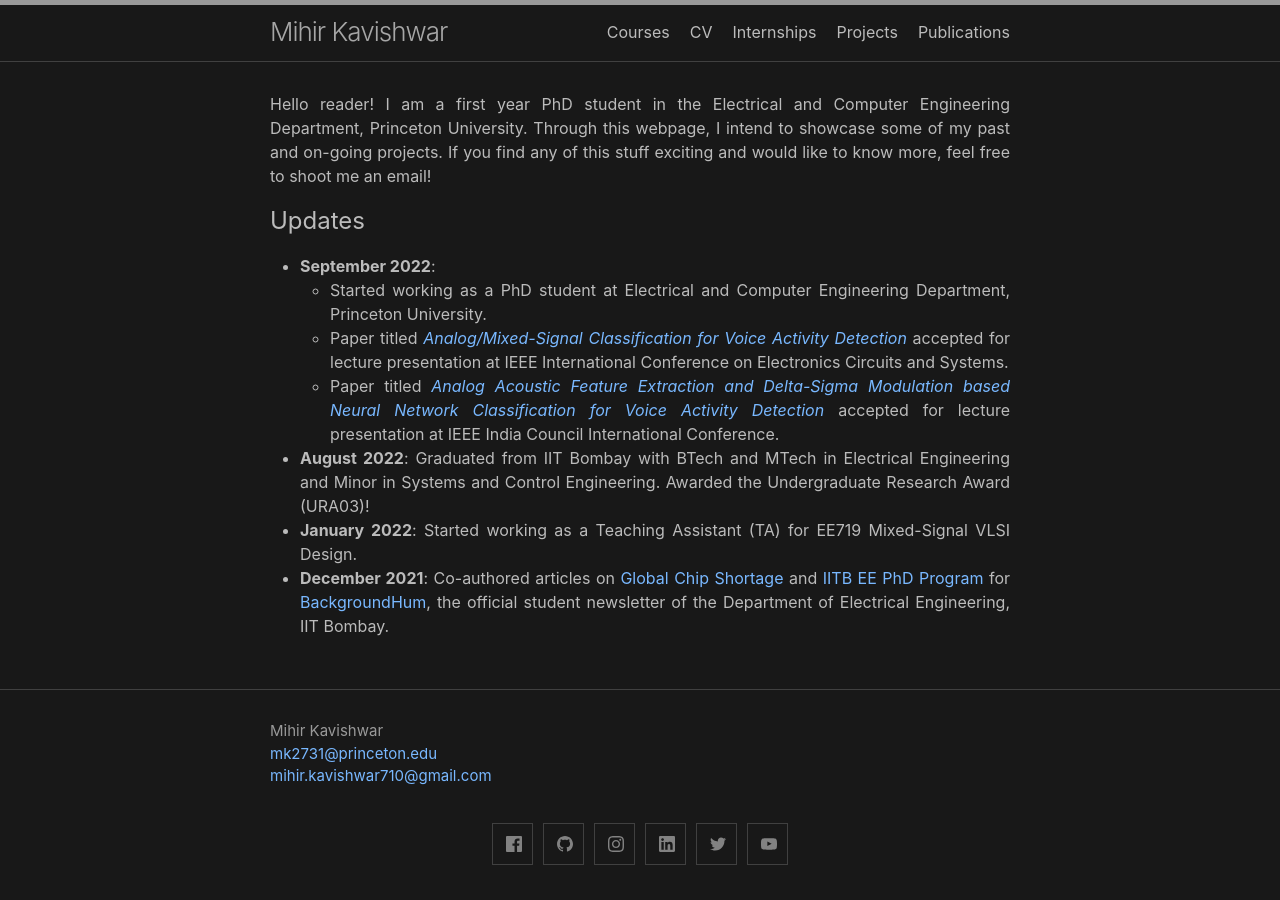
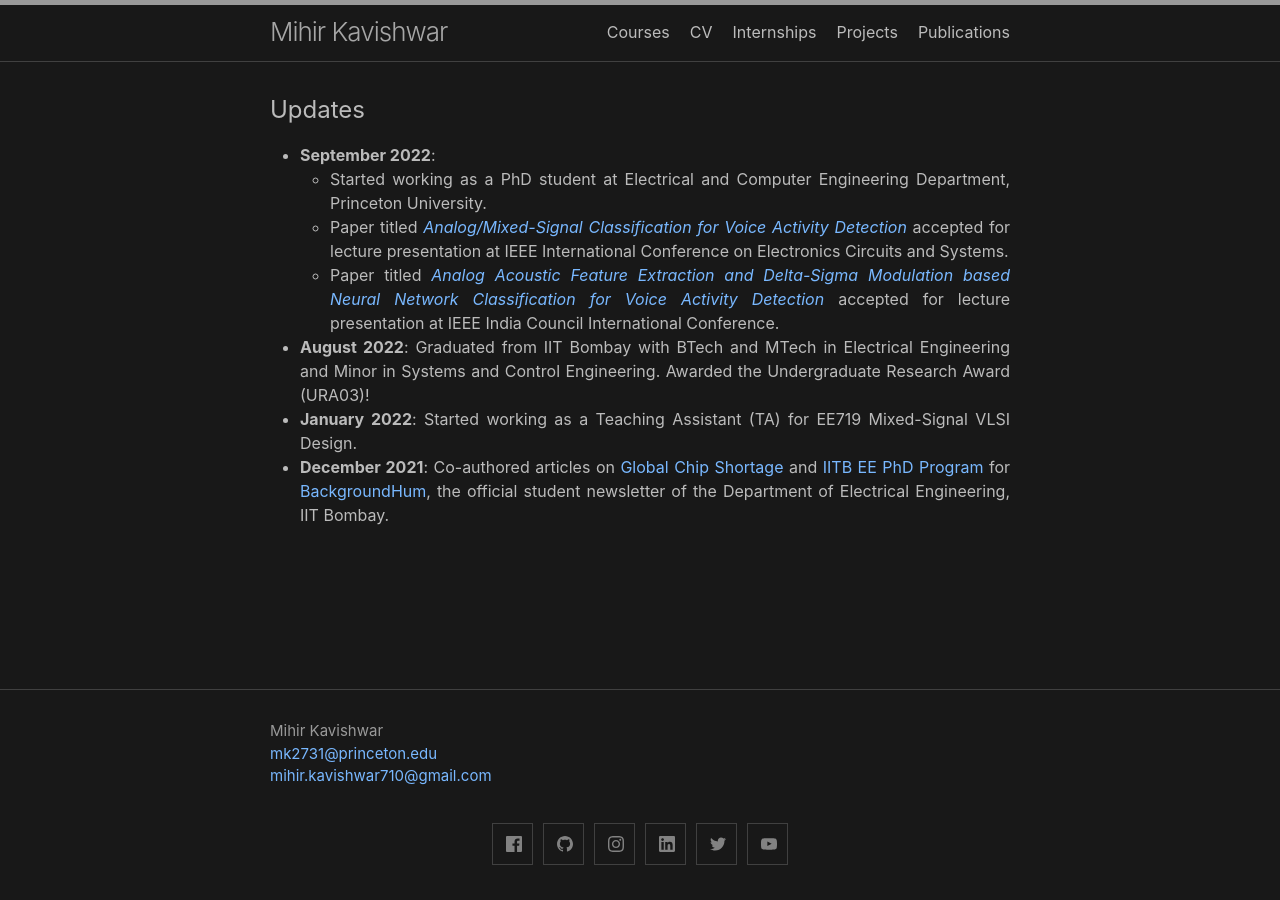
Before and after one commit to mihirvk/mihirvk.github.io, a Jekyll site: the page built from index.md, in a window 1280 px wide. Built offline with Jekyll 4.4.1, drawn with Linux system fonts in a browser that asks for light colours.

Commit message:
removing intro

```diff
--- a/index.md
+++ b/index.md
@@ -10,7 +10,7 @@ layout: home
 
 <!-- <img align="left" src="assets/images/IMG_0771.jpg" alt="Mihir Kavishwar" style="height: 140px; width:140px; padding: 5px 20px 10px 0px;"/>  -->
 
-Hello reader! I am a first year PhD student in the Electrical and Computer Engineering Department, Princeton University. Through this webpage, I intend to showcase some of my past and on-going projects. If you find any of this stuff exciting and would like to know more, feel free to shoot me an email!
+<!-- Hello reader! I am a first year PhD student in the Electrical and Computer Engineering Department, Princeton University. Through this webpage, I intend to showcase some of my past and on-going projects. If you find any of this stuff exciting and would like to know more, feel free to shoot me an email! -->
 
 <!-- My research interests include integrated circuits and systems, wireline communication, computer architecture and machine learning. -->
 <!--
```
